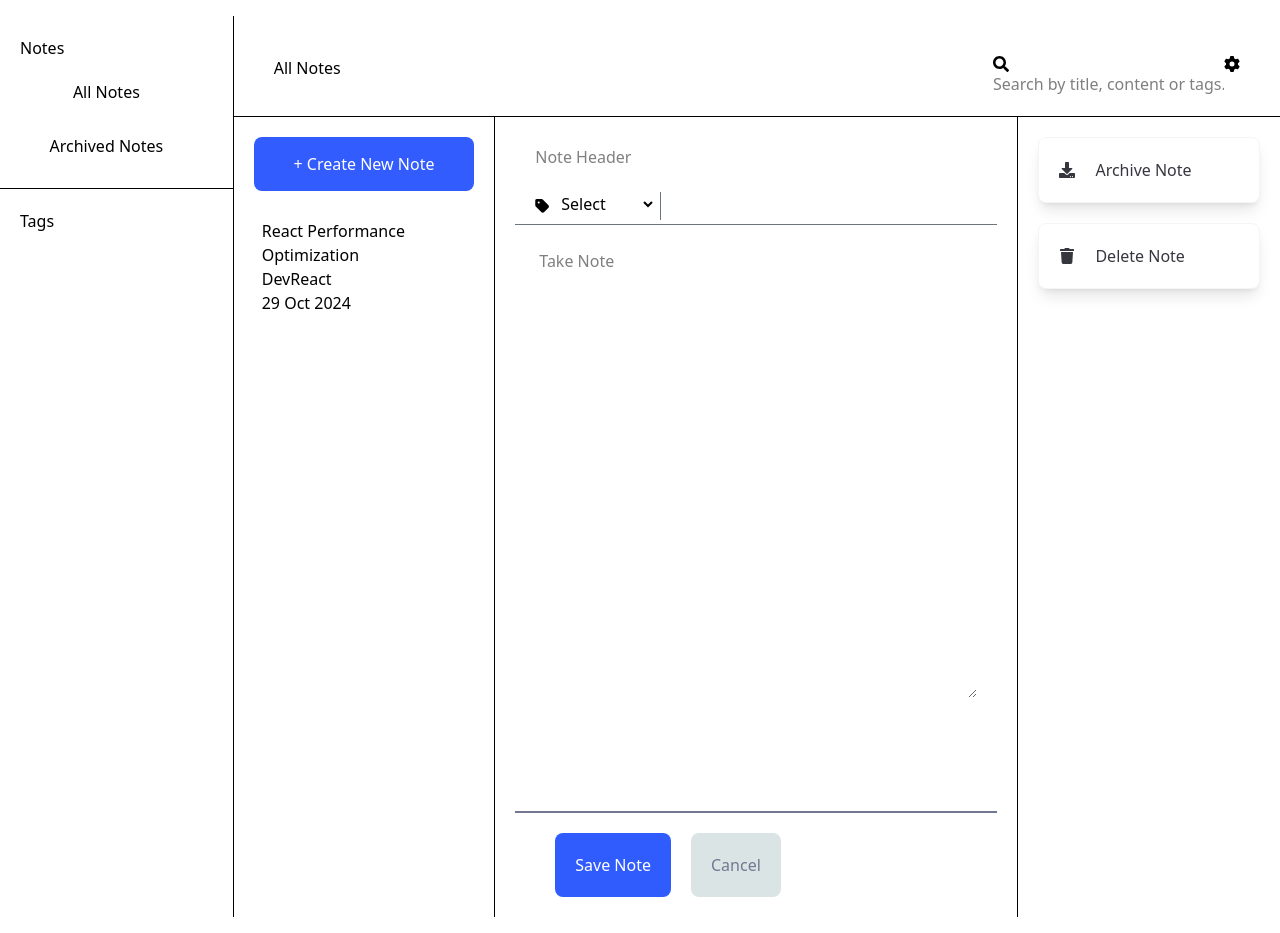
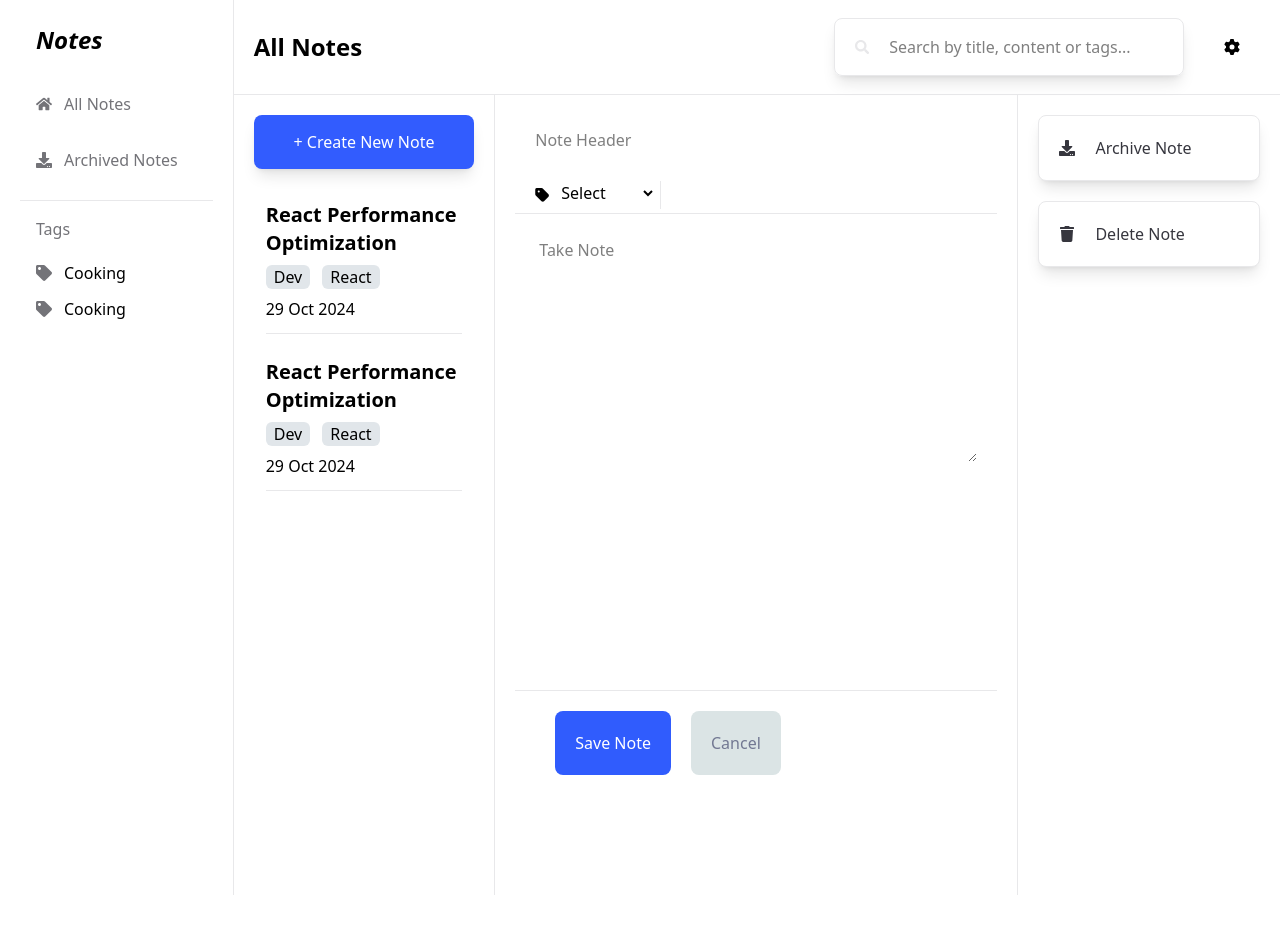
Before and after one commit to acunmedyaakademi/Onur-Sadik-NoteTaking, a React (Vite) app: page / in a window 1280 px wide. After the commit the page ends 895 px from the top, so only its background shows below. Built offline with nearby package versions, Linux system fonts and the light colour scheme.

Commit message:
css responsive added

```diff
--- a/src/components/CreateNote.jsx
+++ b/src/components/CreateNote.jsx
@@ -1,8 +1,8 @@
 import { useState } from "react";
 import tags from "../configs/tagNames";
 import DefineTags from "./DefineTags";
-import { FaDownload, FaSearch, FaTrash } from "react-icons/fa";
-import { FaDeleteLeft, FaGear, FaUpDown } from "react-icons/fa6";
+import { FaDownload, FaHome, FaSearch, FaTag, FaTrash } from "react-icons/fa";
+import { FaDeleteLeft, FaGear, FaRightLong, FaUpDown } from "react-icons/fa6";
 
 
 export default function CreateNote() {
@@ -34,57 +34,113 @@ export default function CreateNote() {
 
   return (
     <div className="xl:w-screen xl:grid xl:grid-cols-11 ">
-      <div className="hidden xl:block xl:col-span-2 ">
-        <div className="xl:p-5 border-b flex flex-col">
-        <h1>Notes</h1>
+      <div className="hidden xl:block xl:col-span-2 xl:px-5">
+        <div className=" border-b border-[#E8E8EA] flex flex-col">
+          <div className="italic text-2xl font-bold pl-4 py-2 mt-4">
+            <h1 className="cursor-pointer">Notes</h1>
+          </div>
+          <div className="py-3 ">
+            <div className="flex gap-3 items-center py-4 px-4 hover:bg-[#F4F5F8] rounded-lg text-[#737378] hover:text-[#325CFE] cursor-pointer hover:shadow-lg">
+              <FaHome />
+              <button className="hover:text-[black]">All Notes</button>
+            </div>
+            <div className="flex gap-3 items-center px-4 py-4 hover:bg-[#F4F5F8] rounded-lg text-[#737378] hover:text-[#325CFE] cursor-pointer hover:shadow-lg">
+              <FaDownload />
+              <button className="">Archived Notes</button>
+            </div>
+          </div>
 
-        <button className="pr-[40px] pl-[20px] pt-[20px] pb-[10px]">All Notes</button>
-        <button className="pr-[40px] pl-[20px] pt-[20px] pb-[10px]">Archived Notes</button>
 
         </div>
-        <div className="xl:p-5">
+        <div className="py-4 px-4">
+          <div className="text-[#737378] mb-5">
           <h1>Tags</h1>
           </div>
+          <div className="flex items-center gap-3 mb-3">
+          <div className="text-[#737378] cursor-pointer">
+            <FaTag />
           </div>
-      <div className="xl:col-span-9">
-        <div className="xl:p-[40px] xl:pb-[20px] border-b xl:border-l flex justify-between">
-          <div>
-          <h1>All Notes</h1>
+          <div className="cursor-pointer">
+            <p>Cooking</p>
           </div>
-          <div className="flex">
-          <div class="">
-                <FaSearch />
-                <input type="text" id="searchInput" placeholder="Search by title, content or tags..."/>
           </div>
-            <div>
-              <FaGear />
+          <div className="flex items-center gap-3 mb-3">
+          <div className="text-[#737378] cursor-pointer">
+            <FaTag />
+          </div>
+          <div className="cursor-pointer">
+            <p>Cooking</p>
           </div>
           </div>
 
         </div>
-        <div className="xl:grid xl:grid-cols-12 xl:h-screen xl:border-l">
-        <div className="xl:border-r xl:h-screen xl:col-span-3 hidden xl:block xl:py-5 xl:px-5">
-        <div className="rounded-lg bg-[#325CFE] text-[#FFFFFF] py-[15px] w-full flex items-center justify-center mb-5">
-          <button>+ Create New Note</button>
       </div>
-        <div className=" hover:bg-[#F4F5F8] rounded-lg p-2">
-        <div>
+      <div className="xl:col-span-9">
+        <div className="xl:py-[10px] px-[20px] border-b xl:border-l border-[#E8E8EA] flex justify-between items-center">
+          <div className="font-bold text-2xl">
+            <h1>All Notes</h1>
+          </div>
+          <div className="flex gap-5 py-2">
+            <div class="text-[#E8E8EA] flex items-center w-[350px] px-5 py-4 gap-5 border border-[#E8E8EA] rounded-lg hover:border-[#325CFE] shadow-lg ">
+              <FaSearch className="hover:text-[black]" />
+              <input className="w-full outline-none text-[black]" type="text" id="searchInput" placeholder="Search by title, content or tags..." />
+            </div>
+            <div className="flex items-center  px-5">
+              <FaGear className="cursor-pointer" />
+            </div>
+          </div>
+
+        </div>
+        <div className="xl:grid xl:grid-cols-12 xl:h-screen xl:border-l border-[#E8E8EA]">
+          <div className="xl:border-r border-[#E8E8EA] xl:h-screen xl:col-span-3 hidden xl:block xl:py-5 xl:px-5">
+            <div className="rounded-lg bg-[#325CFE] text-[#FFFFFF] py-[15px] w-full flex items-center justify-center mb-5 cursor-pointer shadow-lg font-medium text-l">
+              <button className="cursor-pointer">+ Create New Note</button>
+            </div>
+            <div className=" hover:bg-[#F4F5F8] rounded-lg p-3">
+              <div className="font-bold text-xl mb-2 cursor-pointer">
                 <h1>React Performance Optimization</h1>
               </div>
-        <button>Dev</button>
-        <button>React</button>
+              <div className="flex gap-3 mb-2">
+                <div className="bg-[#E1E6EA] px-2 rounded-md cursor-pointer">
+                  <button className="cursor-pointer">Dev</button>
+                </div>
+                <div className="bg-[#E1E6EA] px-2 rounded-md cursor-pointer">
+                  <button className="cursor-pointer">React</button>
+                </div>
+              </div>
+              <div className="mb-3">
+                <p> 29 Oct 2024</p>
+              </div>
+              <div className="border-b border-[#E8E8EA]">
 
-        <div>
+              </div>
+            </div>
+            <div className=" hover:bg-[#F4F5F8] rounded-lg p-3">
+              <div className="font-bold text-xl mb-2 cursor-pointer">
+                <h1>React Performance Optimization</h1>
+              </div>
+              <div className="flex gap-3 mb-2">
+                <div className="bg-[#E1E6EA] px-2 rounded-md">
+                  <button className="cursor-pointer">Dev</button>
+                </div>
+                <div className="bg-[#E1E6EA] px-2 rounded-md">
+                  <button className="cursor-pointer">React</button>
+                </div>
+              </div>
+              <div className="mb-3">
                 <p> 29 Oct 2024</p>
+              </div>
+              <div className="border-b border-[#E8E8EA]">
+
               </div>
             </div>
           </div>
-        <div className="xl:col-span-6 xl:border-r flex flex-col items-center justify-center xl:p-5">
+          <div className="xl:col-span-6 xl:border-r border-[#E8E8EA] flex flex-col  xl:p-5">
             <div className="w-full pr-[20px] pl-[20px] h-[50px] mb-3 rounded p-1">
-          <input className="w-full h-full" type="text" placeholder="Note Header" />
+              <input className="w-full h-full outline-none" type="text" placeholder="Note Header" />
             </div>
-        <div className="mb-5 pr-[20px] pl-[20px] border-b w-full py-1 border-[#6c757d] flex items-center gap-5">
-          <div className="flex items-center gap-2 pr-1 border-r border-r-[#6c757d]">
+            <div className="mb-5 pr-[20px] pl-[20px] border-b border-[#E8E8EA] w-full py-1 flex items-center gap-5">
+              <div className="flex items-center gap-2 pr-1 border-r border-[#E8E8EA]">
                 <i className="fa-solid fa-tag "></i>
                 {
                   <DefineTags tags={usedTags} onChange={handleChange} />
@@ -94,24 +150,24 @@ export default function CreateNote() {
                 {selectedTags.map(t => t).join(", ")}
               </div>
             </div>
-        <div className="w-screen h-screen xl:w-full xl:h-full pr-[20px] pl-[20px]">
-          <textarea className="w-full p-1 h-[80%] xl:w-full rounded" placeholder="Take Note" ></textarea>
+            <div className="w-screen xl:w-full xl:h-[60%] pr-[20px] pl-[20px]">
+              <textarea className="outline-none w-full p-1 h-[50%] xl:w-full rounded" placeholder="Take Note" ></textarea>
             </div>
-        <div className="hidden xl:flex border border-r xl:w-full w-screen mb-[20px] text-[#727892]">
+            <div className="hidden xl:flex border-[#E8E8EA] border-b xl:w-full mb-[20px] text-[#727892]">
 
             </div>
-        <div className="hidden xl:flex w-full  pl-[40px] justify-start gap-5">
+            <div className="hidden xl:flex w-full  pl-[40px] gap-5">
               <button className="p-[20px] bg-[#305cfd] rounded-lg text-[white]">Save Note</button>
               <button className="p-[20px] bg-[#dbe4e5] rounded-lg text-[#727892]">Cancel</button>
             </div>
           </div>
           <div className="xl:col-span-3 hidden xl:block xl:p-5">
             <div className="flex flex-col gap-5">
-              <div className="border-[#F4F5F8] border w-full rounded-lg flex items-center justify-start gap-5 pl-5 py-4 bg-[#FFFFFF] shadow-lg text-[#36363E] hover:bg-[#F4F5F8] cursor-pointer">
+              <div className="border-[#E8E8EA] border w-full rounded-lg flex items-center justify-start gap-5 pl-5 py-4 bg-[#FFFFFF] shadow-lg text-[#36363E] hover:bg-[#F4F5F8] cursor-pointer">
                 <FaDownload />
                 <button className="text-base/8"> Archive Note</button>
               </div>
-              <div className="border-[#F4F5F8] border w-full rounded-lg flex items-center justify-start gap-5 pl-5 py-4 bg-[#FFFFFF] shadow-lg text-[#36363E] hover:bg-[#F4F5F8] cursor-pointer">
+              <div className="border-[#E8E8EA] border w-full rounded-lg flex items-center justify-start gap-5 pl-5 py-4 bg-[#FFFFFF] shadow-lg text-[#36363E] hover:bg-[#F4F5F8] cursor-pointer">
                 <FaTrash />
                 <button className="text-base/8"> Delete Note</button>
               </div>
--- a/src/components/HomePage.jsx
+++ b/src/components/HomePage.jsx
@@ -4,7 +4,7 @@ import Sidebar from "./sidebar";
 export default function Homepage() {
 
   return (
-    <div className="flex flex-col items-center justify-center p-4 w-full">
+    <div className="flex flex-col items-center justify-center w-full">
       <Sidebar />
 
       <CreateNote />
```
Lines whose indentation alone changed are shown as unchanged.
